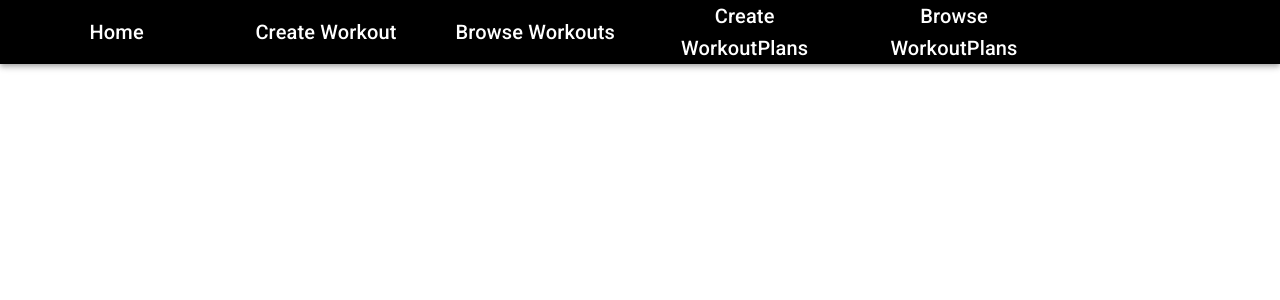
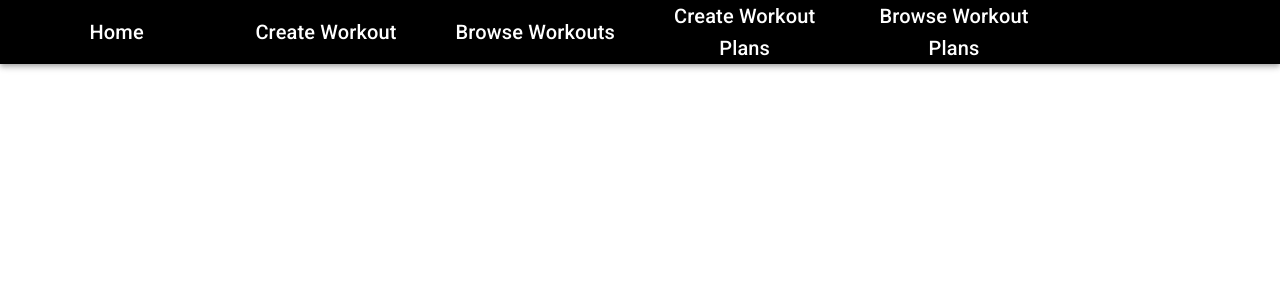
Before and after one commit to raphael39/Fitvid-Trackers, a React (Create React App) app in the folder client/: page /navbar in a window 1280 px wide. Shown: the top 300 px of the page. Built offline with nearby package versions, Linux system fonts and the light colour scheme.

Commit message:
fix: change names links

```diff
--- a/client/src/components/Navigation/navBar.js
+++ b/client/src/components/Navigation/navBar.js
@@ -77,7 +77,7 @@ export default function NavBar() {
           <Grid item align="center" xs={2}>
             <Link className={classes.title} to='/CreateWorkoutPlan'>
               <Typography variant="h6" className={classes.title}>
-                Create WorkoutPlans
+                Create Workout Plans
                 </Typography>
             </Link>
           </Grid>
@@ -85,7 +85,7 @@ export default function NavBar() {
           <Grid item align="center" xs={2}>
             <Link className={classes.title} to='/listOfworkoutplans'>
               <Typography variant="h6" className={classes.title}>
-                Browse WorkoutPlans
+                Browse Workout Plans
                 </Typography>
             </Link>
           </Grid>
```
